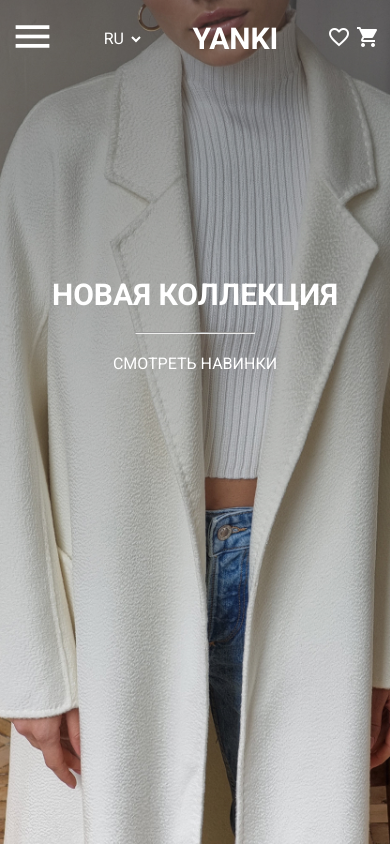
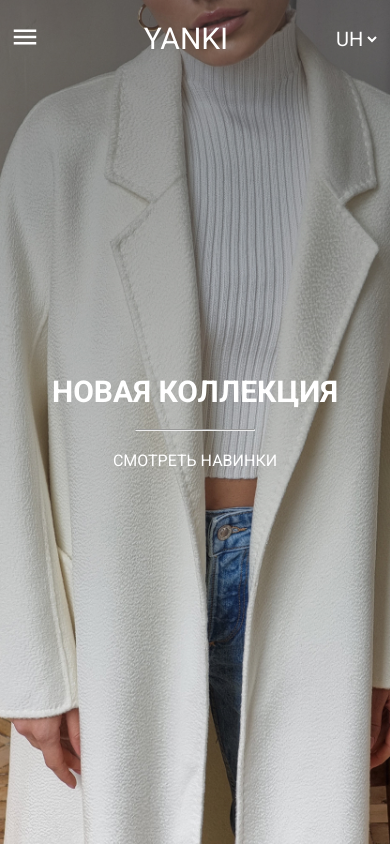
Before and after one commit to Shakk46/Yanki, a plain HTML site: page index.html in a window 390 px wide. Shown: the top 846 px of the page. Drawn offline with nearby package versions, Linux system fonts and the light colour scheme.

Commit message:
* Fixed the position of navbar. * Wrote script to change text colors navbar. * Optimized css styles. * Fixed some minor issues.

```diff
--- a/index.html
+++ b/index.html
@@ -6,13 +6,11 @@
     <meta http-equiv="X-UA-Compatible" content="IE=edge">
     <meta name="viewport" content="width=device-width, initial-scale=1.0">
     <link href="https://fonts.googleapis.com/icon?family=Material+Icons" rel="stylesheet">
-    <link rel="stylesheet" href="https://cdn.jsdelivr.net/npm/swiper@9/swiper-bundle.min.css" />
+    <link rel="stylesheet" href="https://cdn.jsdelivr.net/npm/swiper@9/swiper-bundle.min.css"/>
     <link rel="stylesheet" href="./style/style.css">
     <link rel="stylesheet" href="./style/media.css">
     <link href="https://fonts.googleapis.com/icon?family=Material+Icons" rel="stylesheet">
     <link href="https://fonts.googleapis.com/css2?family=Roboto:wght@300;400;500;700;900&display=swap" rel="stylesheet">
-
-
     <title>Yanki</title>
 </head>
 
@@ -21,34 +19,37 @@
 
         <nav class="nav">
             <div class="menu">
-                <span class="material-icons" style="font-size: 45px;">
+                <span class="material-icons black">
                     menu
                 </span>
             </div>
             <ul class="nav1">
-                <li><a href="#">NEW</a></li>
-                <li><a href="#">КАТАЛОГ</a></li>
-                <li><a href="#">О НАС</a></li>
+                <li><a href="#" class="black">NEW</a></li>
+                <li><a href="#" class="black">КАТАЛОГ</a></li>
+                <li><a href="#" class="black">О НАС</a></li>
             </ul>
-            <h1 class="title">
+            <h1 class="title black">
                 YANKI
             </h1>
             <div class="languages">
-                <p>RU<select name="" id=""></select></p>
-                <p>UAH<select name="" id=""></select></p>
+                <select name="language" class="black">
+                    <option value="UH" name="language" class="black">UH</option>
+                    <option value="RU" class="black">RU</option>
+                </select>
+
             </div>
             <ul class="icons">
                 <a href="#">
-                    <span class="material-icons">search</span>
+                    <span class="material-icons black">search</span>
                 </a>
                 <a href="#">
-                    <span class="material-icons">perm_identity</span>
+                    <span class="material-icons black">perm_identity</span>
                 </a>
                 <a href="#">
-                    <span class="material-icons">favorite_border</span>
+                    <span class="material-icons black">favorite_border</span>
                 </a>
                 <a href="#">
-                    <span class="material-icons">shopping_cart</span>
+                    <span class="material-icons black">shopping_cart</span>
                 </a>
             </ul>
         </nav>
--- a/script/script.js
+++ b/script/script.js
@@ -12,7 +12,7 @@ let menu = doc.querySelector('.menu')
 let span = menu.firstElementChild
 let close = doc.querySelector('.close')
 let menuFull = doc.querySelector('.menu-full')
-console.log(menuFull)
+
 menu.addEventListener('click', () => {
     menuFull.style = 'transform:translateX(0)'
 })
@@ -56,3 +56,23 @@ var swiper = new Swiper(".mySwiper", {
         },
       },
   });
+
+
+let header = doc.querySelector('.header')
+let nav = doc.querySelector('.nav')
+let black = doc.querySelectorAll('.black')
+
+document.addEventListener('scroll', () => {
+    let windCoord = window.scrollY
+    if(header.clientHeight - 100 < windCoord) {
+        nav.style = 'background:white;'
+        for(let elem of black) {
+            elem.style = 'color:pink; font-weight:bold;'
+        }
+    }else {
+        for(let elem of black) {
+            elem.style = 'color:white; font-weight:400;'
+        }
+        nav.style = 'background:none;'
+    }
+})
--- a/style/media.css
+++ b/style/media.css
@@ -30,20 +30,15 @@
     }
 }
 @media(max-width:600px){
-    .icons a:nth-child(1){
-        display: none;
-    }
-    .icons a:nth-child(2){
-        display: none;
+    .icons {
+        display:none;
     }
     .title {
         font-size: 30px;
+        order:0;
     }
-    .languages p:nth-child(2){
-        display: none;
-    }
-    .main-text{
-        margin-top: 200px;
+    .menu span{
+        font-size: 30px;
     }
     .main-text h2 {
         font-size: 37px;
--- a/style/style.css
+++ b/style/style.css
@@ -14,6 +14,14 @@ ul {
 select {
     border: none;
     background-color: rgba(0, 0, 0, 0);
+    outline: none;
+    font-size: 20px;
+}
+select:focus {
+    outline: none;
+}
+option {
+    color: black;
 }
 input {
     display: block;
@@ -28,15 +36,21 @@ input {
     background-image: url(../img/background.jpg);
     background-size: cover;
     background-position-x: center;
+    display: grid;
+    place-content: center;
 
 }
 .nav {
-    max-width: 1200px;
+    width: 100vw;
     display: flex;
     justify-content: space-between;
     align-items: center;
     height: 77px;
     margin: 0 auto;
+    position:fixed;
+    z-index: 2;
+    padding: 0 15px;
+    transition: 300ms;
 }
 .nav1 {
     display: flex;
@@ -48,6 +62,9 @@ input {
 .menu{
     cursor: pointer;
 }
+.menu span {
+    font-size: 45px;
+}
 .languages{
     display: flex;
     gap: 10px;
@@ -57,7 +74,6 @@ input {
 }
 
 .main-text {
-    margin-top: 330px;
     display: flex;
     flex-direction: column;
     align-items: center;
@@ -76,6 +92,7 @@ input {
 .material-icons {
     font-size: 25px;
 }
+
 .section2 {
     margin: 100px 0;
     overflow: hidden;
```
